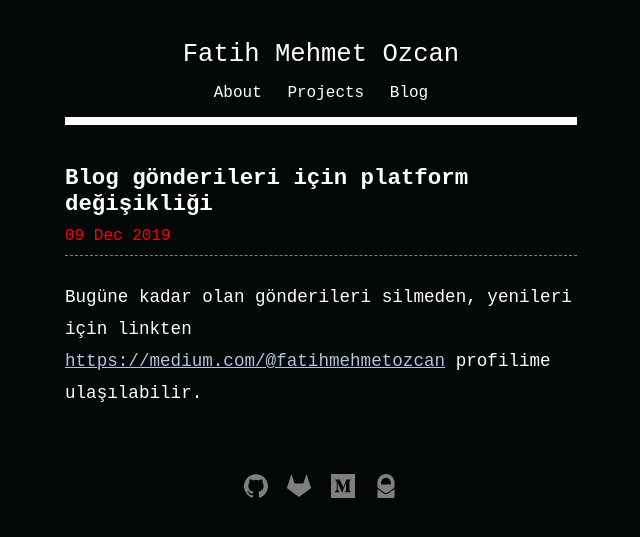
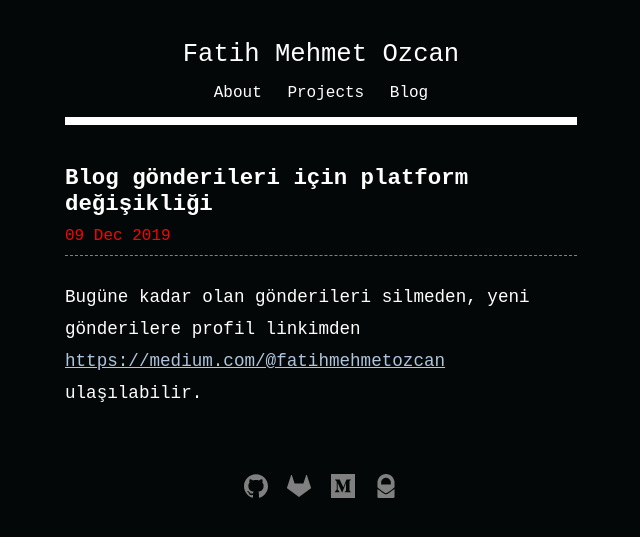
Before and after one commit to fatihmeh/fatihmeh.github.io, a Jekyll site: the page built from _posts/2019-12-09-konu-disi-blog.md, in a window 1280 px wide. Shown: the top 537 px of the page, without its empty margins (319-959 px from the left). Built offline with Jekyll 4.4.1, drawn with Linux system fonts in a browser that asks for light colours.

Commit message:
Update 2019-12-09-konu-disi-blog.md

```diff
--- a/_posts/2019-12-09-konu-disi-blog.md
+++ b/_posts/2019-12-09-konu-disi-blog.md
@@ -5,4 +5,4 @@ date: 2019-12-09
 lang: TR
 excerpt: Deneme, çeviri ve diğer gönderileri Medium.com üzerinde yayınlayacağım
 ---
-Bugüne kadar olan gönderileri silmeden, yenileri için linkten [https://medium.com/@fatihmehmetozcan](https://medium.com/@fatihmehmetozcan) profilime ulaşılabilir.
+Bugüne kadar olan gönderileri silmeden, yeni gönderilere profil linkimden [https://medium.com/@fatihmehmetozcan]((https://medium.com/@fatihmehmetozcan)) ulaşılabilir.
```
